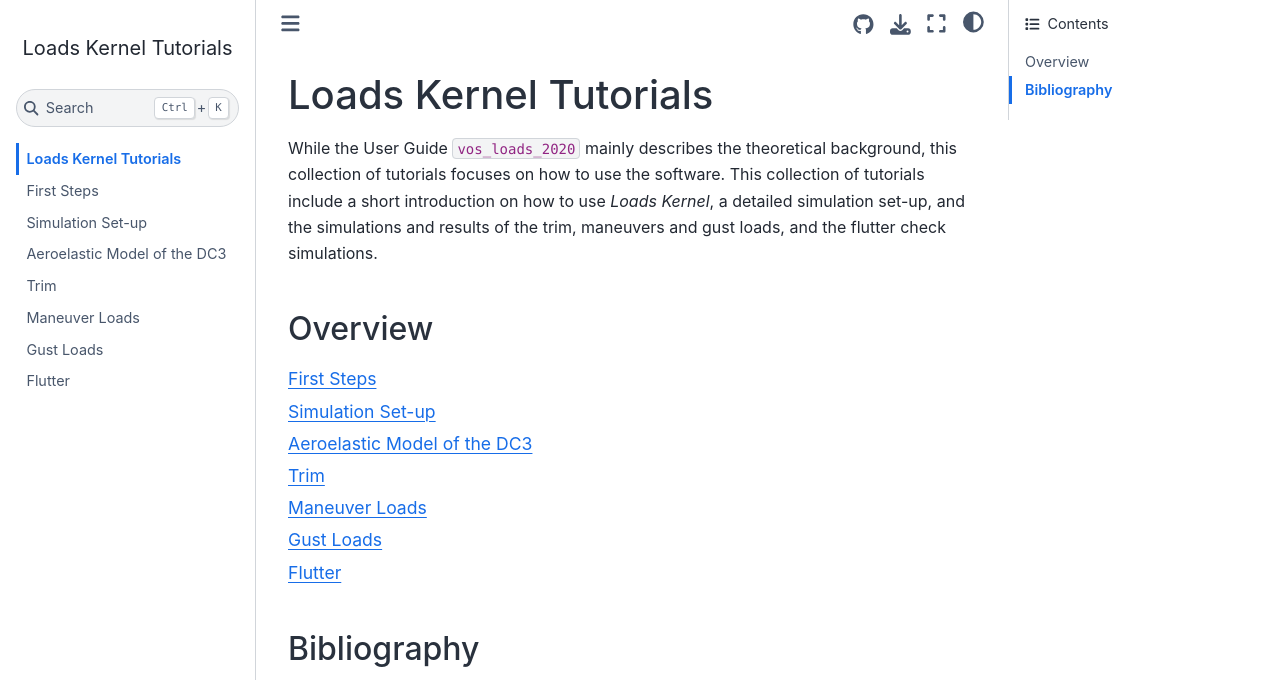
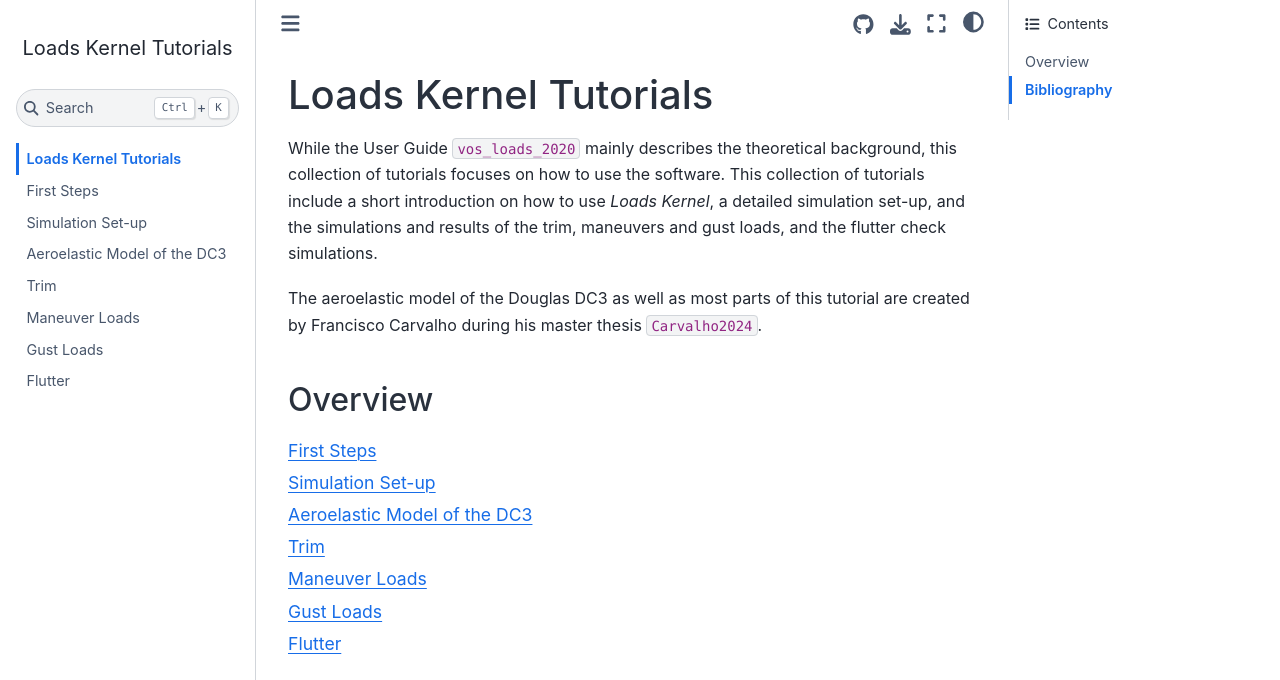
Before and after one commit to DLR-AE/LoadsKernel, a Jupyter Book: the page built from doc/tutorials/intro.md, in a window 1280 px wide and 997 px high, cut to the strip 0-680 px from the top of the window. Built offline with Jupyter Book 1.0.4 settings and Sphinx 7.4.7 and the Sphinx Book theme 1.1.4, drawn with Linux system fonts in a browser that asks for light colours; cross-references to code outside the pages are shown as plain code.

Commit message:
Add credit to the author of the tutorials

````diff
--- a/doc/tutorials/intro.md
+++ b/doc/tutorials/intro.md
@@ -1,6 +1,8 @@
 # Loads Kernel Tutorials
 
 While the User Guide {cite}`vos_loads_2020` mainly describes the theoretical background, this collection of tutorials focuses on how to use the software. This collection of tutorials include a short introduction on how to use <em>Loads Kernel</em>, a detailed simulation set-up, and the simulations and results of the trim, maneuvers and gust loads, and the flutter check simulations.
+
+The aeroelastic model of the Douglas DC3 as well as most parts of this tutorial are created by Francisco Carvalho during his master thesis {cite}`Carvalho2024`.
 
 ## Overview
 ```{tableofcontents}
````
